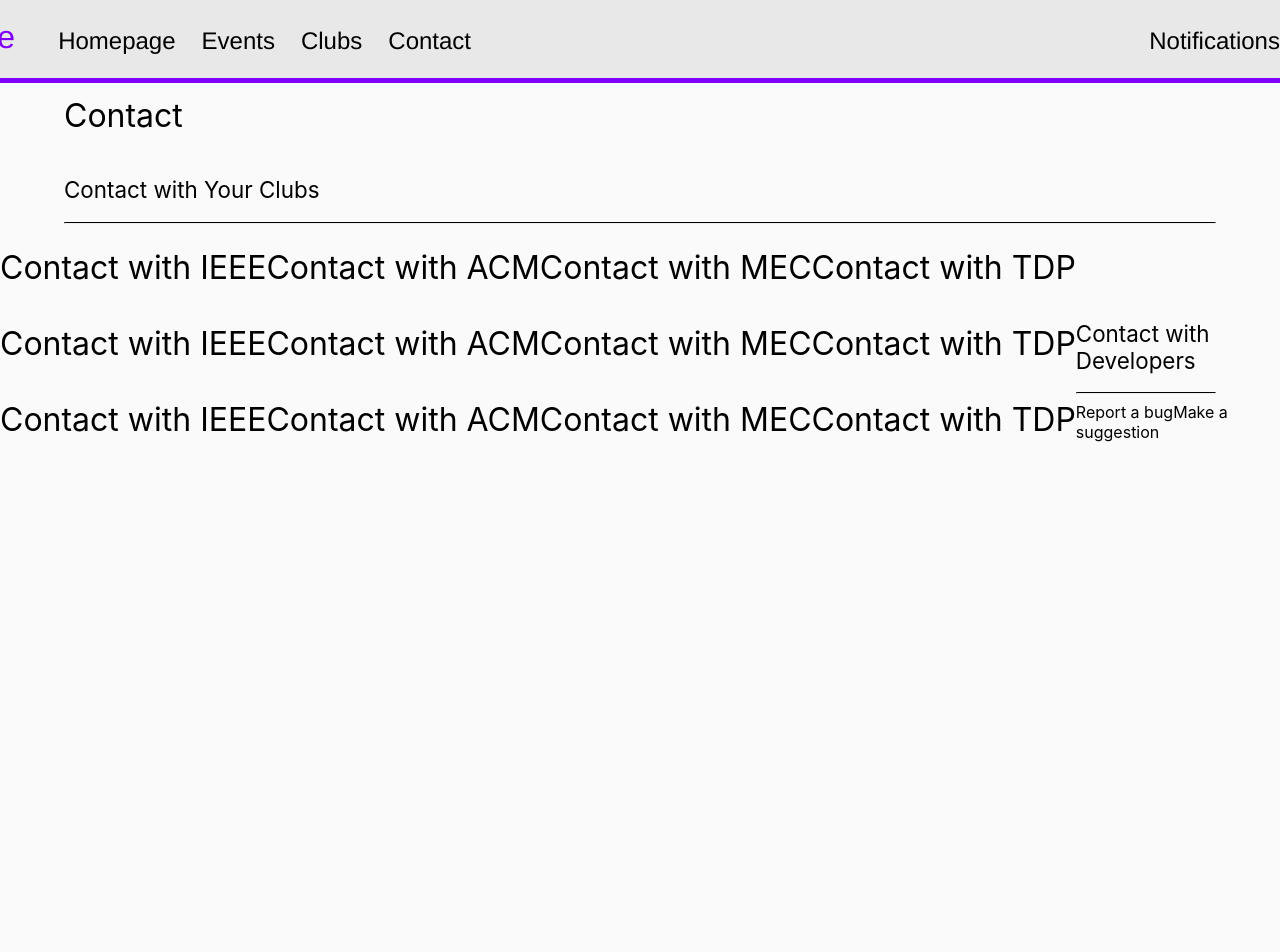
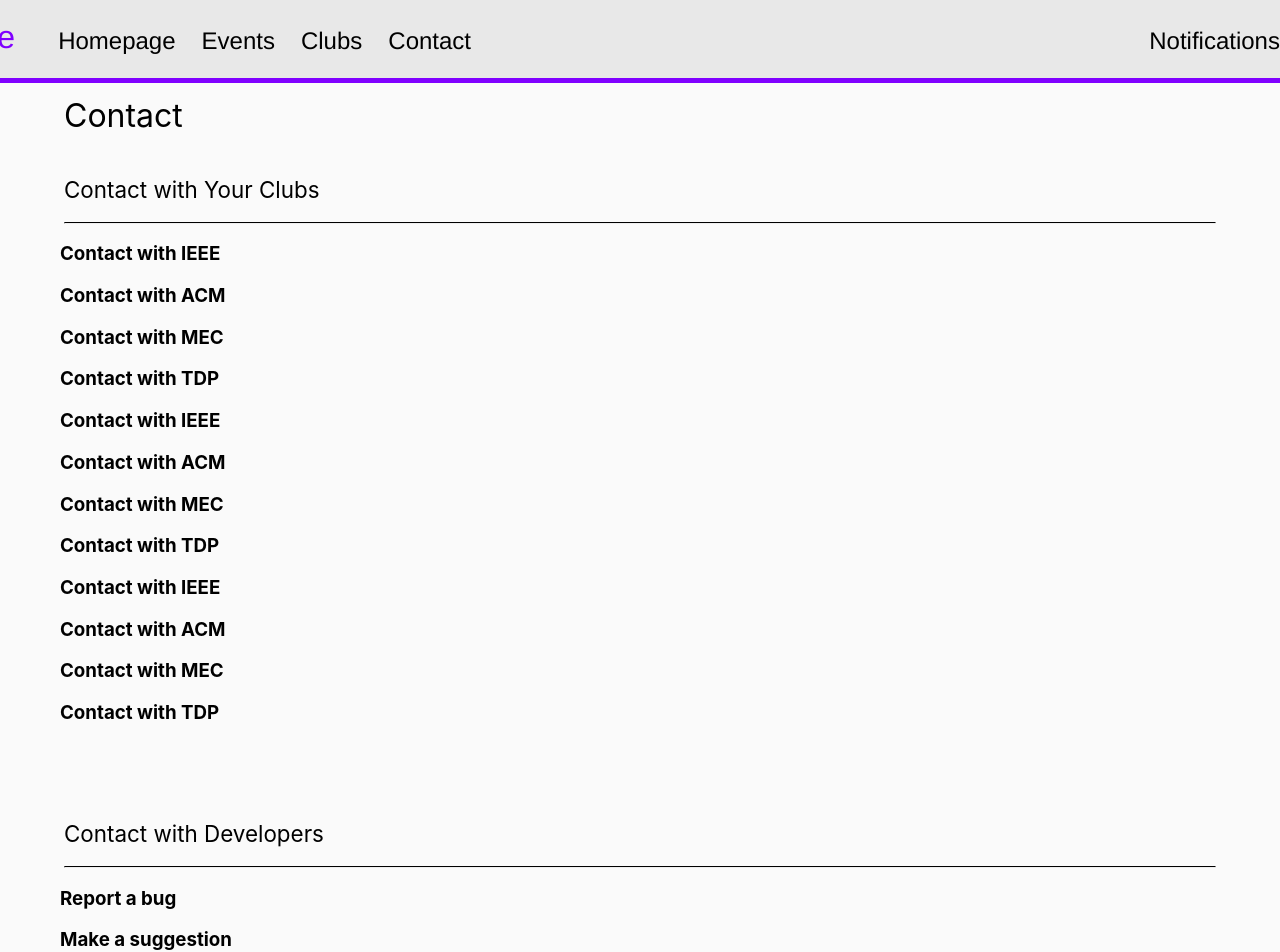
Before and after one commit to lara-ozyegen/CS-319, a React (Create React App) app in the folder circle/: page /contact in a window 1280 px wide. Shown: the top 952 px of the page. Built offline with nearby package versions, Linux system fonts and the light colour scheme.

Commit message:
contacts

```diff
--- a/circle/src/components/pages/Contact.js
+++ b/circle/src/components/pages/Contact.js
@@ -16,18 +16,19 @@
 
         <h2 className='ContactWithCLub'>Contact with Your Clubs</h2>
         <hr />
-    <div>
+        <div className="contactClubs">
             {clubsList.map((value) => (
 
-            <h1>Contact with {value.name} </h1>
+                <h3>Contact with {value.name} </h3>
                 ))}
         </div>
 
         <h2 className='ContactWithDevelopers'>Contact with Developers</h2>
         <hr />
-    <a>Report a bug</a>
-    <a>Make a suggestion</a>
-
+        <div className="contactClubs">
+            <h3>Report a bug</h3>
+            <h3>Make a suggestion</h3>
+        </div>
     </>
     );
 }
--- a/circle/src/components/pages/PageStyles.css
+++ b/circle/src/components/pages/PageStyles.css
@@ -31,6 +31,14 @@
     font-weight: 400;
     margin-left: 4rem;
     margin-top: 6rem;
+}
+
+.contactClubs {
+    margin-left: 60px;
+}
+
+.profileClubs {
+
 }
 
 hr {
```
Lines whose indentation alone changed are shown as unchanged.
